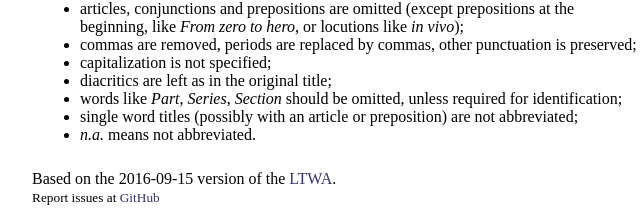
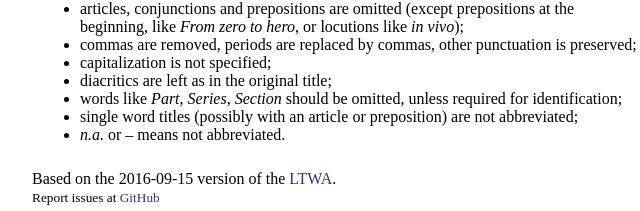
Before and after one commit to marcinwrochna/abbrevIso, a plain HTML site: page index.html in a window 1280 px wide. Shown: the part 633-844 px from the top of the page, 298-938 px from the left. Drawn offline with nearby package versions, Linux system fonts and the light colour scheme.

Commit message:
mention – for 'not abbreviated'

```diff
--- a/index.html
+++ b/index.html
@@ -198,7 +198,7 @@ $(document).ready(function() {
 			<li>diacritics are left as in the original title;</li>
 			<li>words like <i>Part</i>, <i>Series</i>, <i>Section</i> should be omitted, unless required for identification;</li>
 			<li>single word titles (possibly with an article or preposition) are not abbreviated;</li>
-			<li><i>n.a.</i> means not abbreviated.</li>
+			<li><i>n.a.</i> or <i>–</i> means not abbreviated.</li>
 		</ul>
 	</p>
 	<br/>
```
